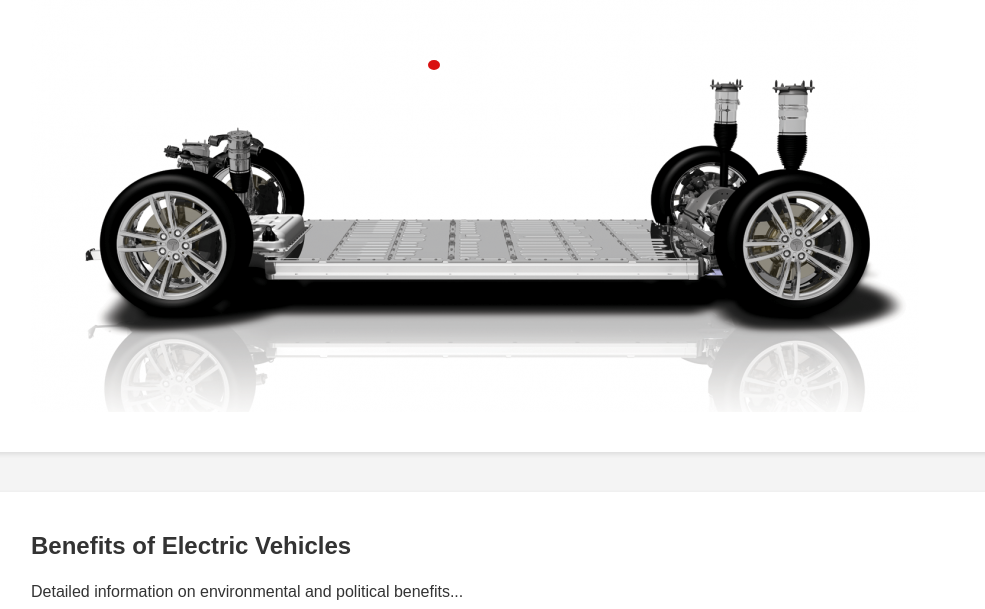
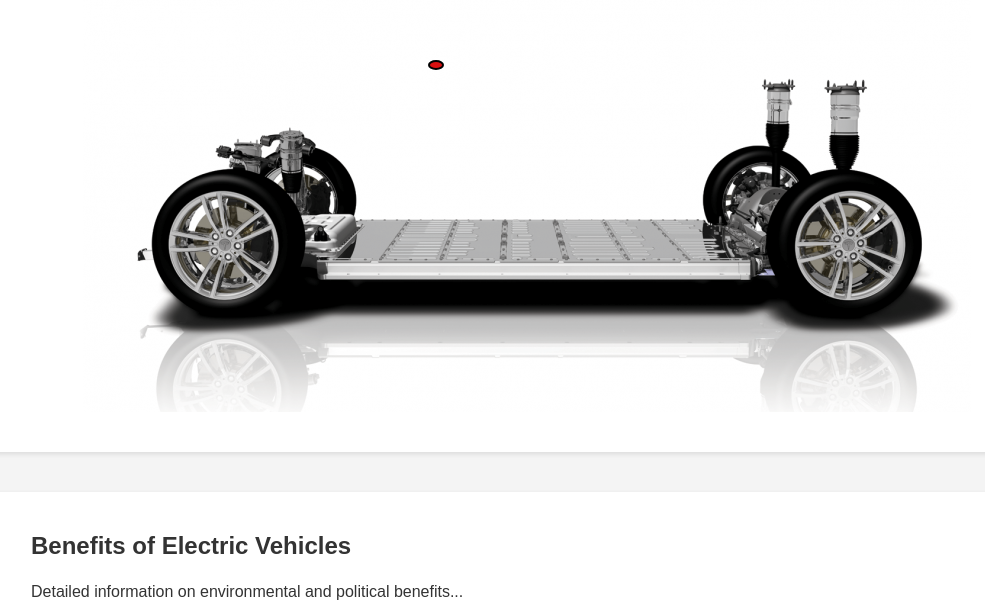
Before and after one commit to EddyJJHuang/ev-impact, a React (Create React App) app: page / in a window 1280 px wide. Shown: the part 1125-1734 px from the top of the page, without its empty margins (113-1098 px from the left). Built offline with nearby package versions, Linux system fonts and the light colour scheme.

Commit message:
Change the design of dot

```diff
--- a/src/CarModel.css
+++ b/src/CarModel.css
@@ -11,6 +11,12 @@
     border-radius: 50%;
     border: none;
     cursor: pointer;
+    border: 2px solid black; /* add border */
+    color: black; /* set color of plus sign */
+    font-size: 14px; /* change the size */
+    display: flex; /* align in the middle */
+    align-items: center;
+    justify-content: center; /* align in the middle */
     top: 67%; /* change the position of the dot vertically */
     left: 40%; /* change the position of the dot horizontally */
   }
@@ -46,7 +52,8 @@
   .car-container {
     display: flex;
     flex-direction: column;
-    align-items: flex-start;
+    align-items: center;
+    justify-content: center;
   }
 
   .battery-image {
```
